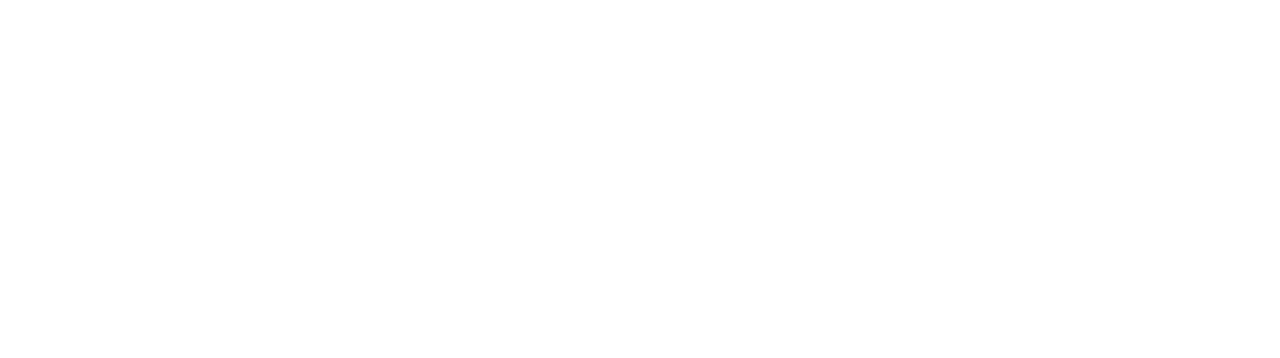
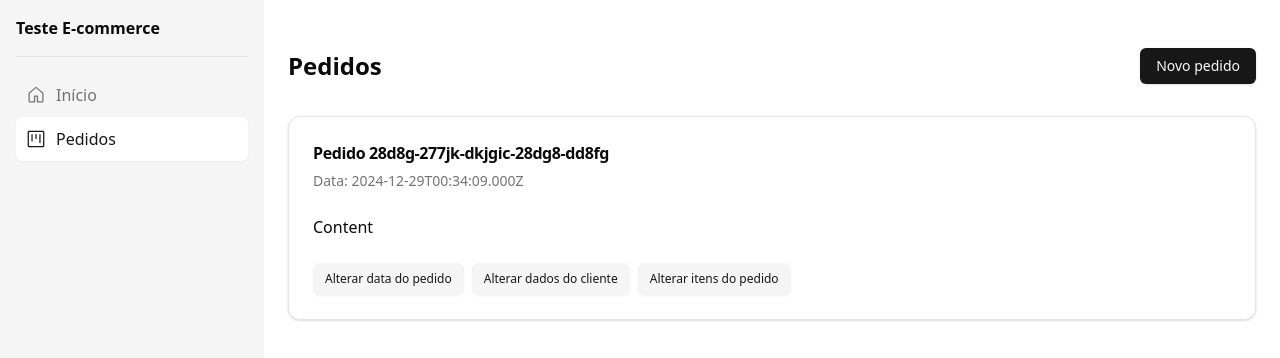
Before and after one commit to fmatheusog/teste_ecommerce, a React (Vite) app in the folder Teste.Web/: page /orders in a window 1280 px wide. Before the commit this address had no page. Shown: the top 358 px of the page. Built offline with nearby package versions, Linux system fonts and the light colour scheme.

Commit message:
feat (web): create order card and order list components

```diff
--- /dev/null
+++ b/Teste.Web/src/features/orders/components/order-card.tsx
@@ -0,0 +1,42 @@
+import { Button } from "@/components/ui/button";
+import {
+  Card,
+  CardContent,
+  CardDescription,
+  CardFooter,
+  CardHeader,
+  CardTitle,
+} from "@/components/ui/card";
+
+import { OrderModel } from "@/models/order-model";
+
+interface Props {
+  order: OrderModel;
+}
+
+export const OrderCard = ({ order }: Props) => {
+  return (
+    <Card key={order.identificador}>
+      <CardHeader>
+        <CardTitle className="text-base font-semibold">
+          Pedido {order.identificador}
+        </CardTitle>
+        <CardDescription>Data: {order.dataVenda}</CardDescription>
+      </CardHeader>
+
+      <CardContent>Content</CardContent>
+
+      <CardFooter className="flex flex-wrap gap-2">
+        <Button size="sm" variant="secondary">
+          Alterar data do pedido
+        </Button>
+        <Button size="sm" variant="secondary">
+          Alterar dados do cliente
+        </Button>
+        <Button size="sm" variant="secondary">
+          Alterar itens do pedido
+        </Button>
+      </CardFooter>
+    </Card>
+  );
+};
--- /dev/null
+++ b/Teste.Web/src/features/orders/components/order-list.tsx
@@ -0,0 +1,48 @@
+import { Button } from "@/components/ui/button";
+
+import { OrderModel } from "@/models/order-model";
+import { OrderStatus } from "@/enums/order-status";
+import { CustomerCategory } from "@/enums/customer-category";
+import { OrderCard } from "@/features/orders/components/order-card";
+
+const items: OrderModel[] = [
+  {
+    identificador: "28d8g-277jk-dkjgic-28dg8-dd8fg",
+    dataVenda: new Date().toISOString(),
+    subtotal: 0,
+    valorTotal: 0,
+    cliente: {
+      clienteId: "clienteId",
+      nome: "Felipe Matheus Mendes Mori",
+      cpf: "469.707.358-42",
+      categoria: CustomerCategory.REGULAR,
+    },
+    itens: [
+      {
+        produtoId: 57,
+        descricao: "Produto 1",
+        quantidade: 1,
+        precoUnitario: 10.5,
+      },
+    ],
+    desconto: 0,
+    status: OrderStatus.PENDENTE,
+  },
+];
+
+export const OrderList = () => {
+  return (
+    <div className="flex flex-col gap-y-8">
+      <div className="flex justify-between items-center">
+        <h1 className="text-2xl font-semibold">Pedidos</h1>
+        <Button>Novo pedido</Button>
+      </div>
+
+      <div>
+        {items.map((i) => (
+          <OrderCard order={i} />
+        ))}
+      </div>
+    </div>
+  );
+};
--- a/Teste.Web/src/models/order-item-model.ts
+++ b/Teste.Web/src/models/order-item-model.ts
@@ -1,6 +1,6 @@
 export interface OrderItemModel {
   produtoId: number;
   descricao: string;
-  quantidade: string;
-  precoUnitario: string;
+  quantidade: number;
+  precoUnitario: number;
 }
--- /dev/null
+++ b/Teste.Web/src/pages/orders/index.tsx
@@ -0,0 +1,5 @@
+import { OrderList } from "@/features/orders/components/order-list";
+
+export function Orders() {
+  return <OrderList />;
+}
--- a/Teste.Web/src/routes.tsx
+++ b/Teste.Web/src/routes.tsx
@@ -3,6 +3,7 @@
 import { MainLayout } from "./layouts/main-layout";
 
 import { Home } from "./pages/home";
+import { Orders } from "./pages/orders";
 
 export function AppRoutes() {
   return (
@@ -10,6 +11,7 @@
       <Routes>
         <Route element={<MainLayout />}>
           <Route index path="/" element={<Home />} />
+          <Route path="/orders" element={<Orders />} />
         </Route>
       </Routes>
     </BrowserRouter>
```
